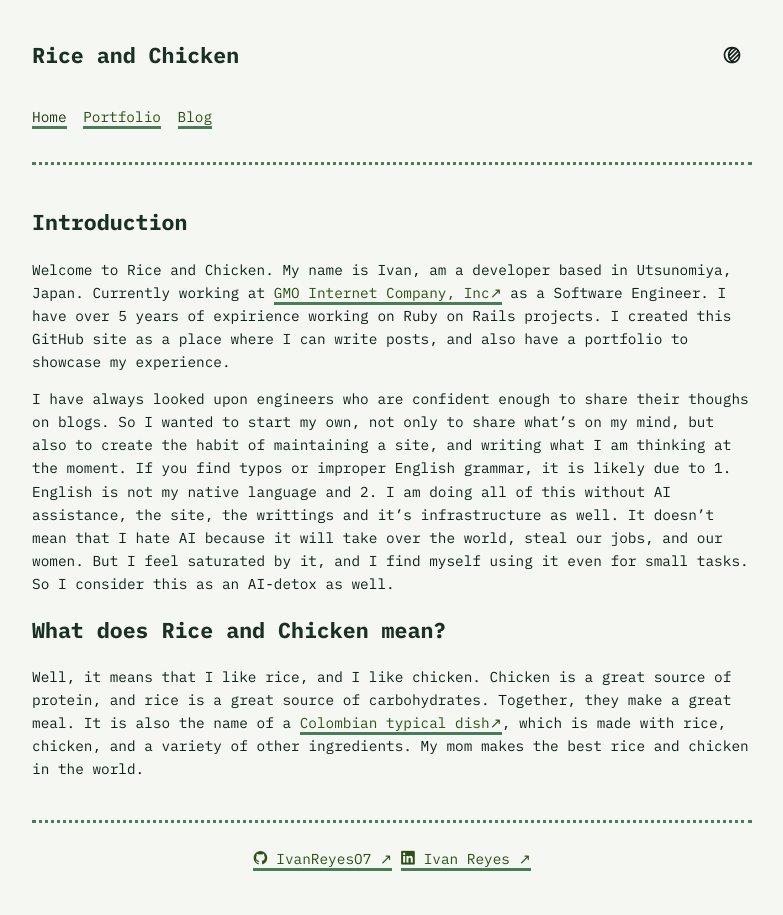
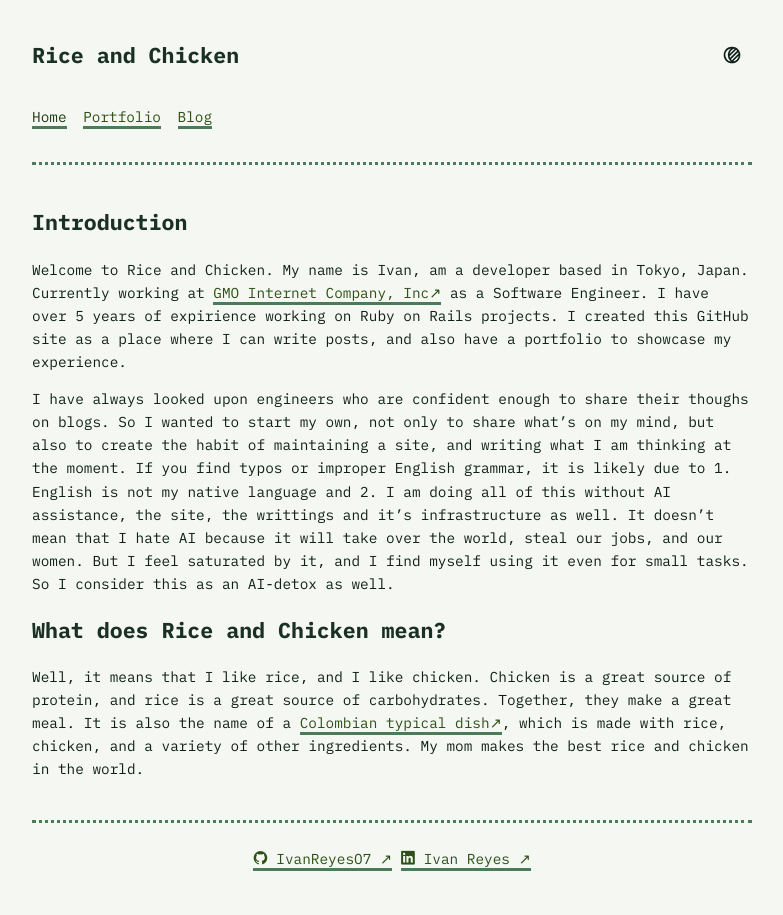
Before and after one commit to IvanReyesO7/rice-and-chicken, a Jekyll site: the page built from index.md, in a window 1280 px wide. Shown: the whole page, without its empty margins (248-1031 px from the left). Built offline with Jekyll 4.4.1, drawn with Linux system fonts in a browser that asks for light colours.

```diff
--- a/index.md
+++ b/index.md
@@ -6,7 +6,7 @@ title: Hello
 ## Introduction
 
 Welcome to Rice and Chicken.
-My name is Ivan, am a developer based in Utsunomiya, Japan.
+My name is Ivan, am a developer based in Tokyo, Japan.
 Currently working at [GMO Internet Company, Inc](https://group.gmo/) as a Software Engineer.
 I have over 5 years of expirience working on Ruby on Rails projects.
 I created this GitHub site as a place where I can write posts, and also have a portfolio to showcase my experience.
```
Also changed, not shown: _data/timeline.yml (+4 -4 lines).
